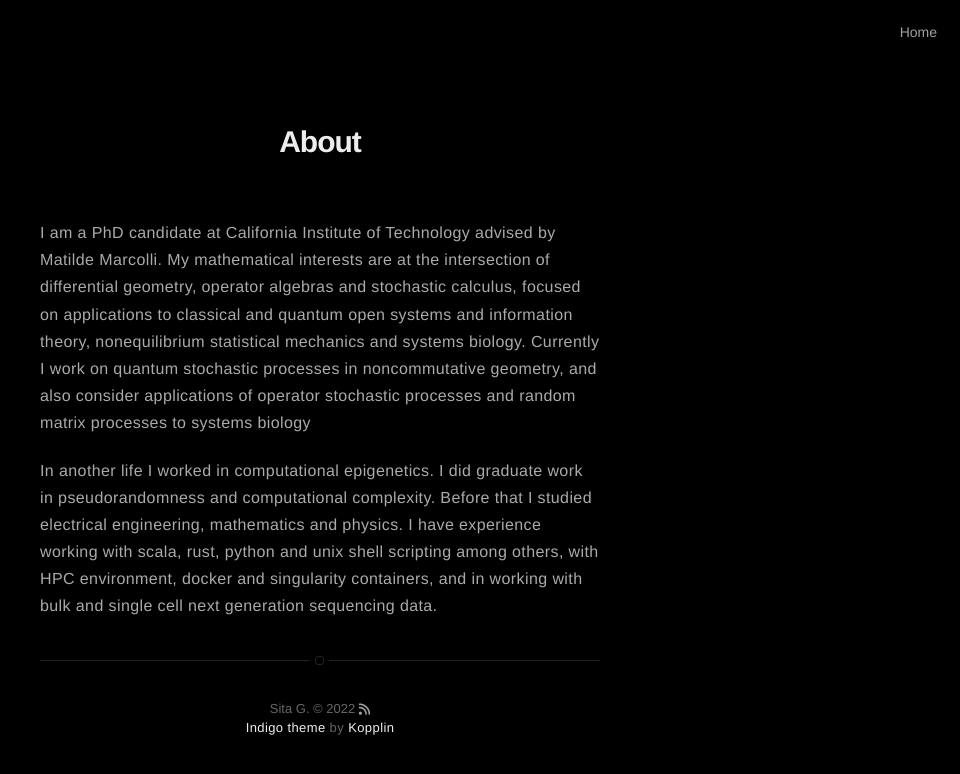
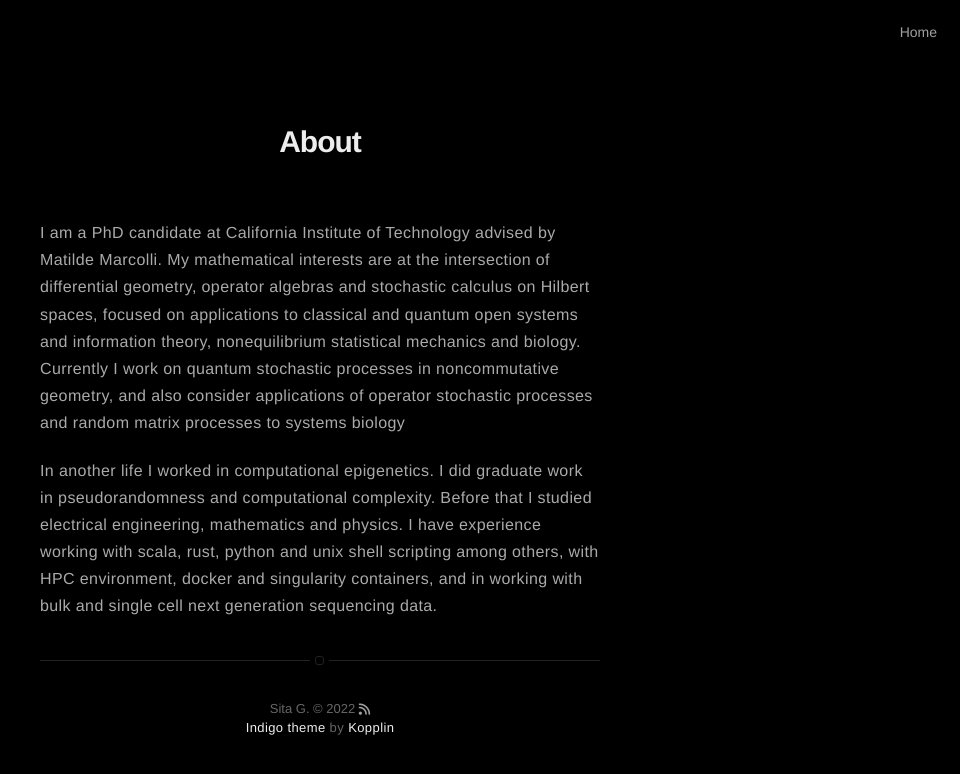
Before and after one commit to minorllama/minorllama.github.io, a Jekyll site: the page built from about.md, in a window 1280 px wide. Shown: the top 774 px of the page, without its empty margins (320-1280 px from the left). Built offline with Jekyll 4.4.1, drawn with Linux system fonts in a browser that asks for light colours; nearby versions of some CDN libraries.

Commit message:
minor edits to "about"

```diff
--- a/about.md
+++ b/about.md
@@ -5,6 +5,6 @@ layout: page
 
 # About
 
-I am a PhD candidate at California Institute of Technology advised by Matilde Marcolli. My mathematical interests are at the intersection of differential geometry, operator algebras and stochastic calculus, focused on applications to classical and quantum open systems and information theory, nonequilibrium statistical mechanics and systems biology. Currently I work on quantum stochastic processes in noncommutative geometry, and also consider applications of operator stochastic processes and random matrix processes to systems biology
+I am a PhD candidate at California Institute of Technology advised by Matilde Marcolli. My mathematical interests are at the intersection of differential geometry, operator algebras and stochastic calculus on Hilbert spaces, focused on applications to classical and quantum open systems and information theory, nonequilibrium statistical mechanics and biology. Currently I work on quantum stochastic processes in noncommutative geometry, and also consider applications of operator stochastic processes and random matrix processes to systems biology
 
 In another life I worked in computational epigenetics. I did graduate work in pseudorandomness and computational complexity. Before that I studied electrical engineering, mathematics and physics. I have experience working with scala, rust, python and unix shell scripting among others, with HPC environment, docker and singularity containers, and in working with bulk and single cell next generation sequencing data.
```
